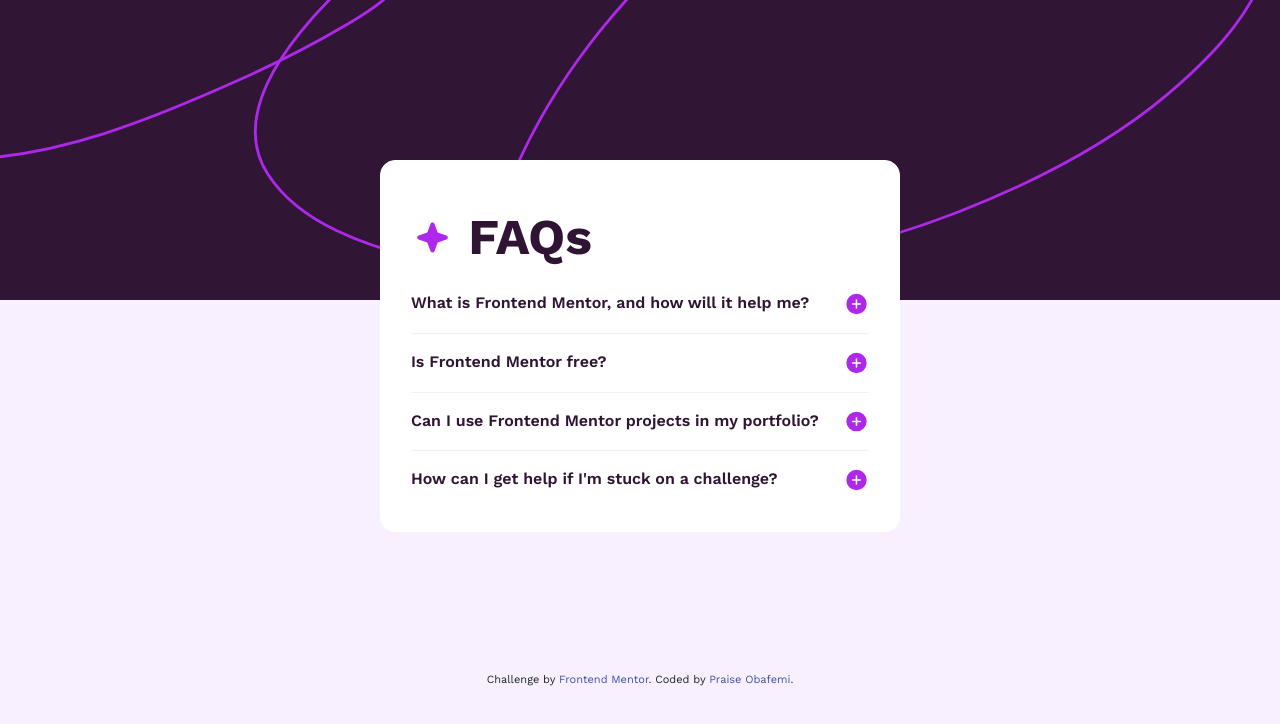
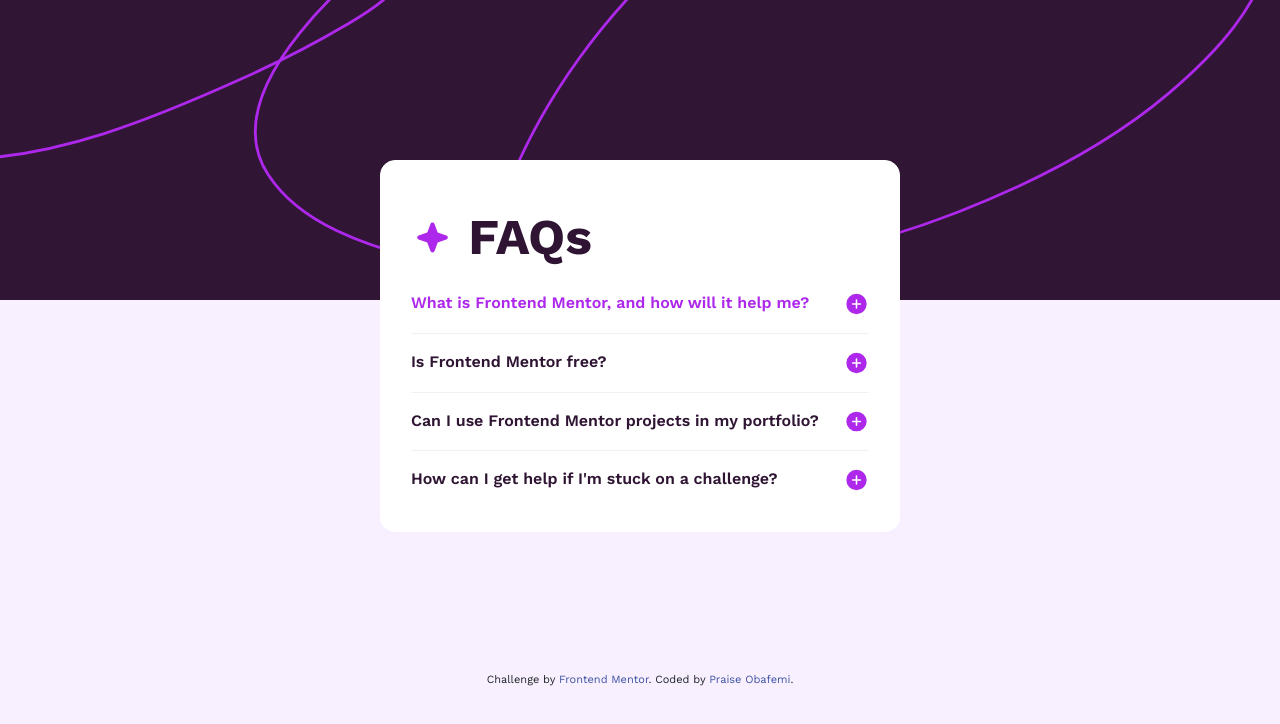
Before and after one commit to PraiseKemi/faq-accordion, a plain HTML site: page index.html in a window 1280 px wide. In both pictures the pointer is over the link "What is Frontend Mentor, and how will it help me?". Drawn offline with nearby package versions, Linux system fonts and the light colour scheme.

Commit message:
updated the README file and fixed the hover on the FAQ question to make it change to a different color when hovered

```diff
--- a/style.css
+++ b/style.css
@@ -69,6 +69,11 @@ a {
     margin: 0 auto;
 }
 
+.faq-question :hover {
+    color: #AD28EB;
+    cursor: pointer;
+}
+
 .faq-answer {
     display: none;
 }
```
Also changed, not shown: 1 other file.
